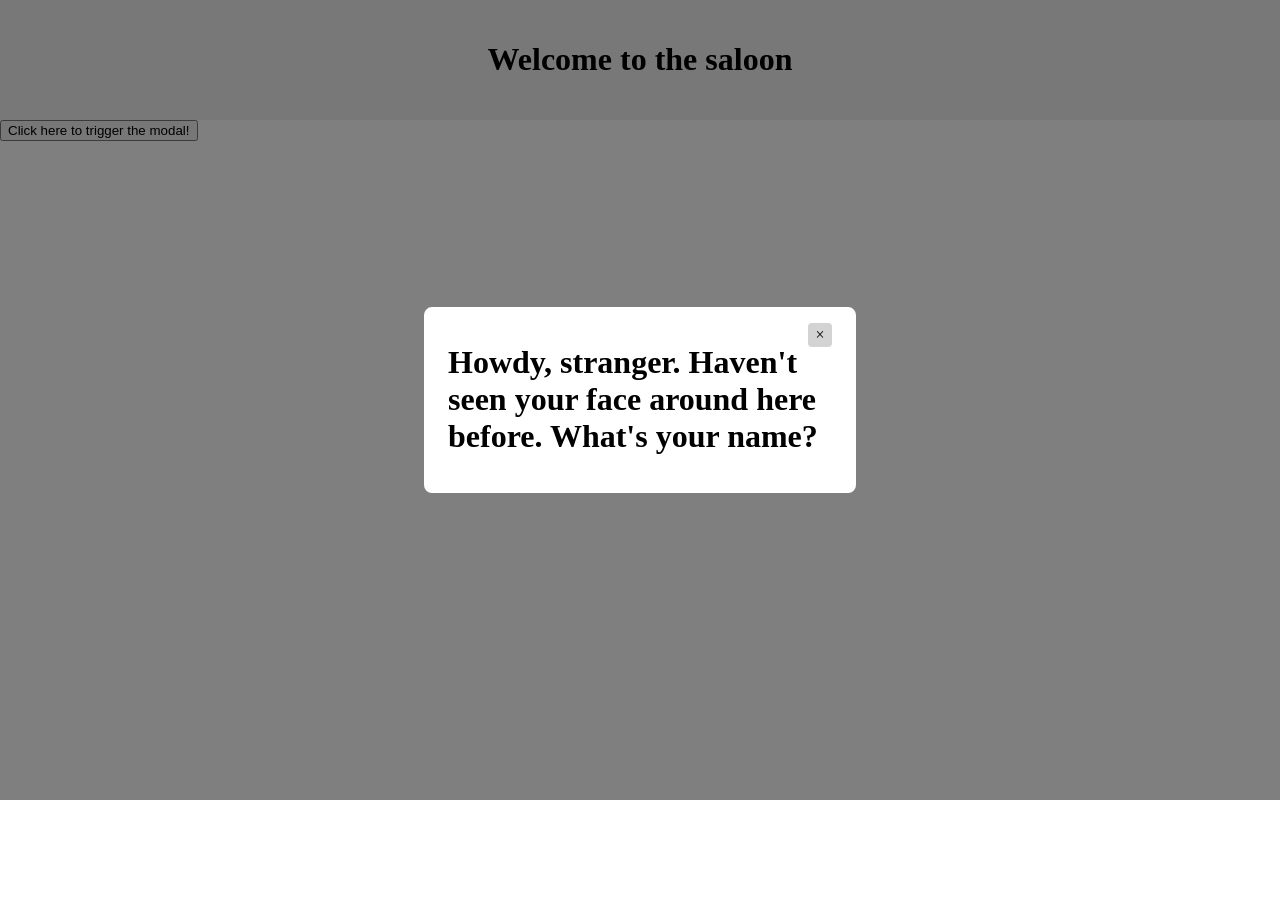
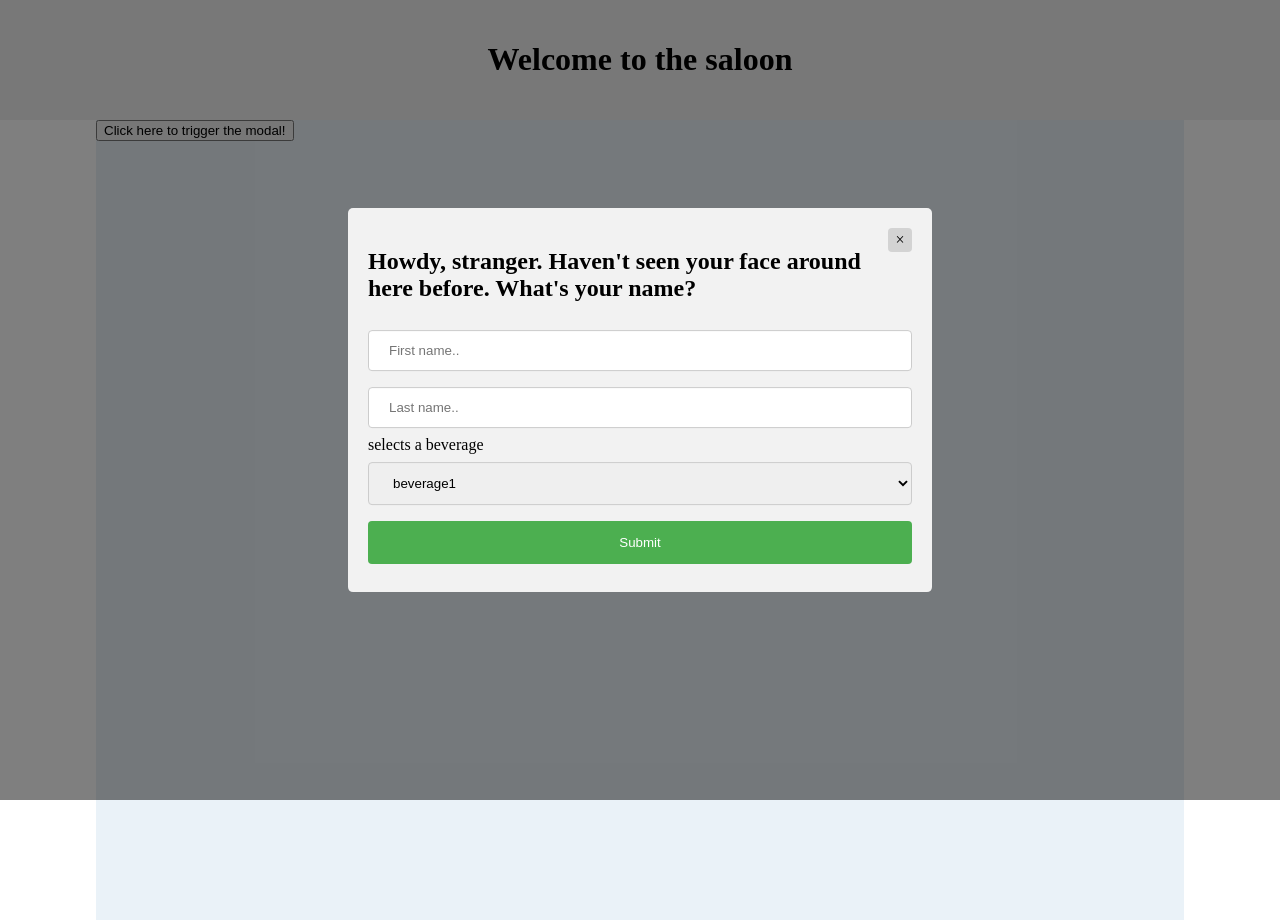
Before and after one commit to naveedaheer/angular-beverages-app, an Angular app: page / in a window 1280 px wide. Both pictures are taken after a click on the button "Click here to trigger the modal!". Before the commit the page ends 800 px from the top, so only its background shows below. Built offline with nearby package versions, Linux system fonts and the light colour scheme.

Commit message:
Created container and updated modal

```diff
--- a/src/app/components/dialogue/dialogue.component.html
+++ b/src/app/components/dialogue/dialogue.component.html
@@ -1,8 +1,24 @@
-<button class="trigger" (click)="showModal = true;" >Click here to trigger the modal!</button>
-<div class="modal" [ngClass]="showModal ? 'show-modal' : '' " >
-    <div class="modal-content">
-        <span class="close-button" (click)="showModal = false;">×</span>
-        <h1>Howdy, stranger. Haven't seen your face around here before. What's your name?
-        </h1>
+<div class="container">
+    <button class="trigger" (click)="showModal = true;">Click here to trigger the modal!</button>
+    <div class="modal" [ngClass]="showModal ? 'show-modal' : '' ">
+        <div class="modal-content">
+            <span class="close-button" (click)="showModal = false;">×</span>
+            <h2>Howdy, stranger. Haven't seen your face around here before. What's your name?</h2>
+            <div>
+                <form>
+                    <input type="text" id="fname" name="firstname" placeholder="First name..">
+                    <input type="text" id="lname" name="lastname" placeholder="Last name..">
+                    <label for="country">selects a beverage</label>
+                    <select id="country" name="country">
+                        <option value="beverage">beverage1</option>
+                        <option value="beverage">beverage2</option>
+                        <option value="beverage">beverage3</option>
+                    </select>
+                    <button type="submit" (click)="save()">Submit</button>
+                </form>
+            </div>
+        </div>
     </div>
 </div>
+<!-- <app-beverage></app-beverage> -->
+<!-- <app-usual></app-usual> -->
--- a/src/app/components/dialogue/dialogue.component.sass
+++ b/src/app/components/dialogue/dialogue.component.sass
@@ -1,3 +1,8 @@
+.container
+    margin: auto 6rem
+    background-color: #EAF2F8
+    height: 100vh
+
 .modal
     position: fixed
     left: 0
@@ -17,7 +22,7 @@
     transform: translate(-50%, -50%)
     background-color: white
     padding: 1rem 1.5rem
-    width: 24rem
+    width: 34rem
     border-radius: 0.5rem
 
 .close-button
@@ -37,3 +42,34 @@
     visibility: visible
     transform: scale(1.0)
     transition: visibility 0s linear 0s, opacity 0.25s 0s, transform 0.25s
+
+
+input[type=text], select
+  width: 100%
+  padding: 12px 20px
+  margin: 8px 0
+  display: inline-block
+  border: 1px solid #ccc
+  border-radius: 4px
+  box-sizing: border-box
+
+
+button[type=submit]
+  width: 100%
+  background-color: #4CAF50
+  color: white
+  padding: 14px 20px
+  margin: 8px 0
+  border: none
+  border-radius: 4px
+  cursor: pointer
+
+
+button[type=submit]:hover
+  background-color: #45a049
+
+
+div .modal .modal-content
+  border-radius: 5px
+  background-color: #f2f2f2
+  padding: 20px
```
